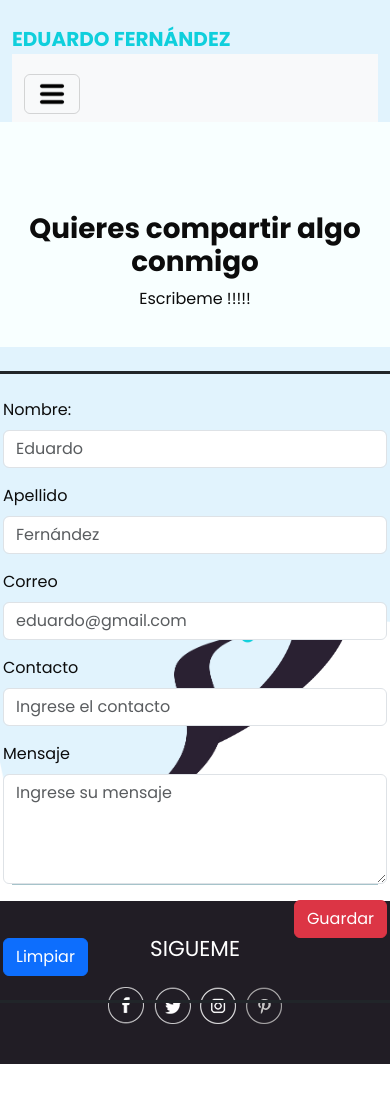
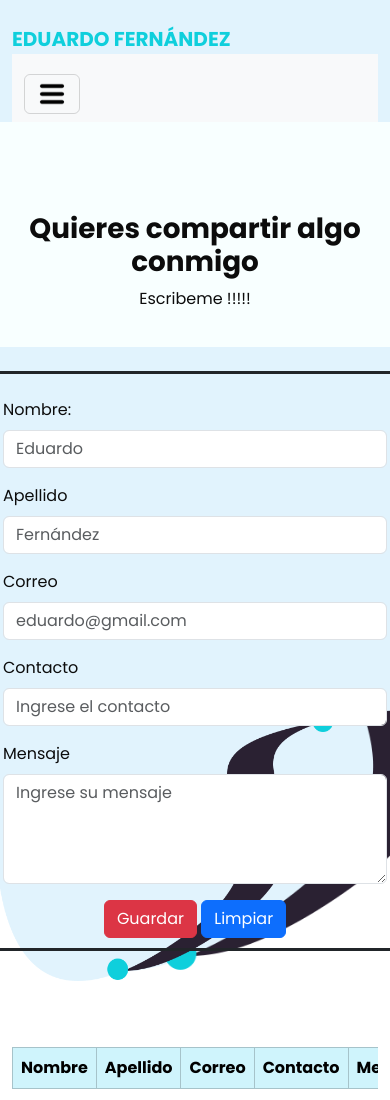
Before and after one commit to eduardofernandez2024/eduardofernandezblog, a plain HTML site: page test.html in a window 390 px wide. Shown: the top 1100 px of the page. Before the commit the page ends 1064 px from the top, so only its background shows below. Drawn offline with nearby package versions, Linux system fonts and the light colour scheme; no server answers.

Commit message:
Complete now

```diff
--- a/test.html
+++ b/test.html
@@ -14,8 +14,8 @@
 </head>
 
 <body>
-    <div class="hero_area" style="height: 795px;">
-        <header class="header_section">
+    <div class="hero_area" style="height: auto;">
+        <header class="header_section" style="height: auto;" >
             <div class="container">
                 <div class="row">
                     <div class="col-md-5">
@@ -60,7 +60,7 @@
             <h1><b>Quieres compartir algo conmigo</b></h1>
             <p>Escribeme !!!!!</p>
         </section>
-        <section class="hero_area" style="height: 500px;">
+        <section class="hero_area" style="height: auto;">
             <div class="col-md-6 offset-md-3"><br><br>
                 <form class="row g-4 needs-validation border border-dark border-3" id="contactForm">
                     <div class="col-md-12">
@@ -92,27 +92,28 @@
                                 </div>
                             </div>
                         </div>
+                        <div class="row">
                             <div class="col-md-12">
                                 <div class="mb-3">
                                     <label for="mensaje" class="form-label">Mensaje</label>
                                     <textarea class="form-control" id="mensaje" rows="4" placeholder="Ingrese su mensaje" required></textarea>
                                 </div>
                             </div>
+
+                        </div>
                         <div class="row">
-                            <div class="col-md-6 text-end">
+                            <div class="col-md-12 text-center">
                                 <button class="btn btn-danger " type="submit">Guardar</button>
-                            </div>
-                            <div class="col-md-6 text-right">
                                 <button class="btn btn-primary" type="button" id="limpiarCampos">Limpiar</button>
+                            </div><br><br>
                         </div>
                     </div>
-                        <br>
-                    </div>
-                </form>
+                </form><br><br>
             </div>
         </section>
-    </div><br><br>
-
+    </div>
+    <section><br><br>
+        <div class="col-md-12">
             <div class="modal fade text-dark " id="exampleModal" tabindex="-1" aria-labelledby="exampleModalLabel" aria-hidden="true">
                 <div class="modal-dialog">
                     <div class="modal-content">
@@ -168,6 +169,10 @@
                     </div>
                 </div>
             </div>
+        </div>
+    </section>
+
+
 
 
     <section>
```
Lines whose indentation alone changed are shown as unchanged.
